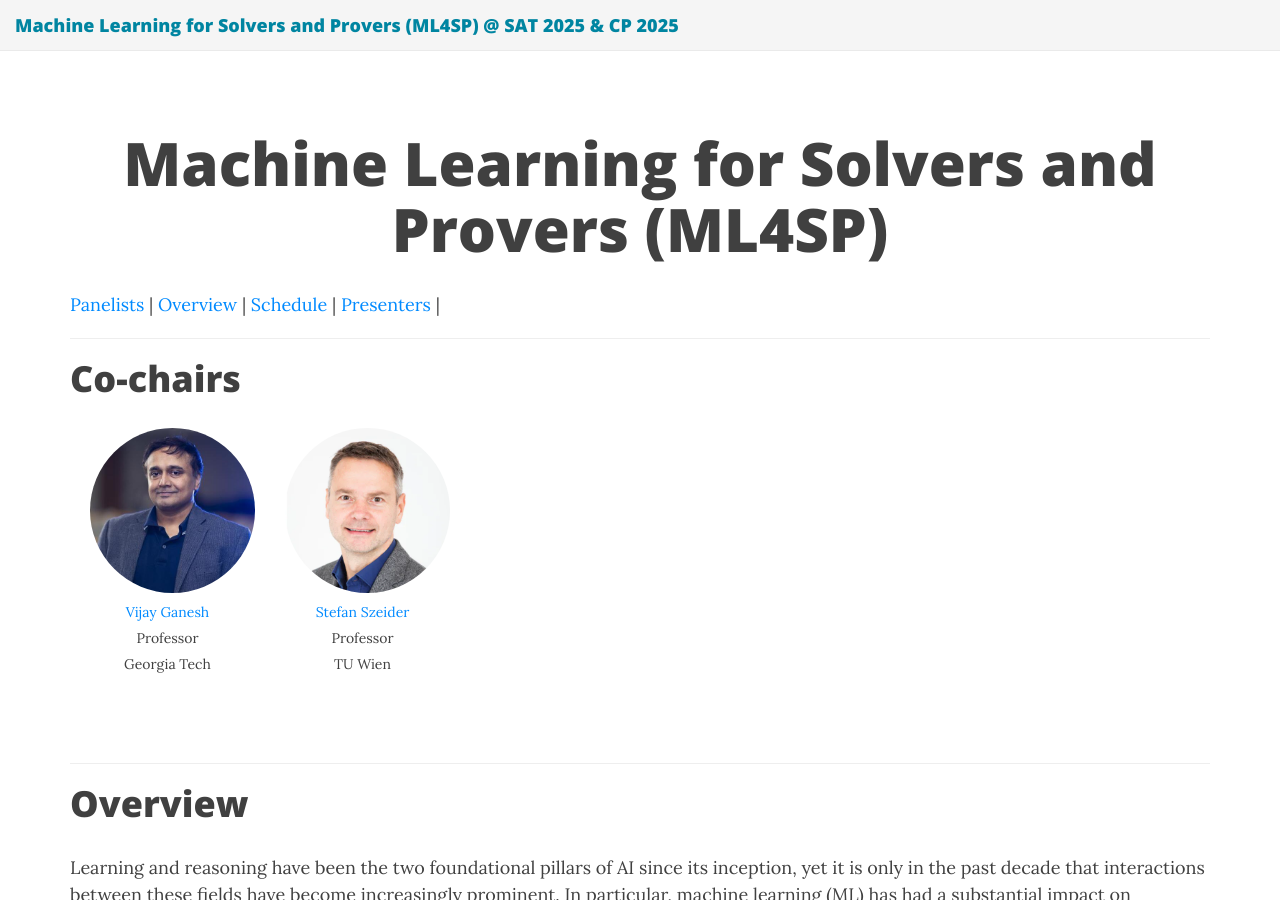
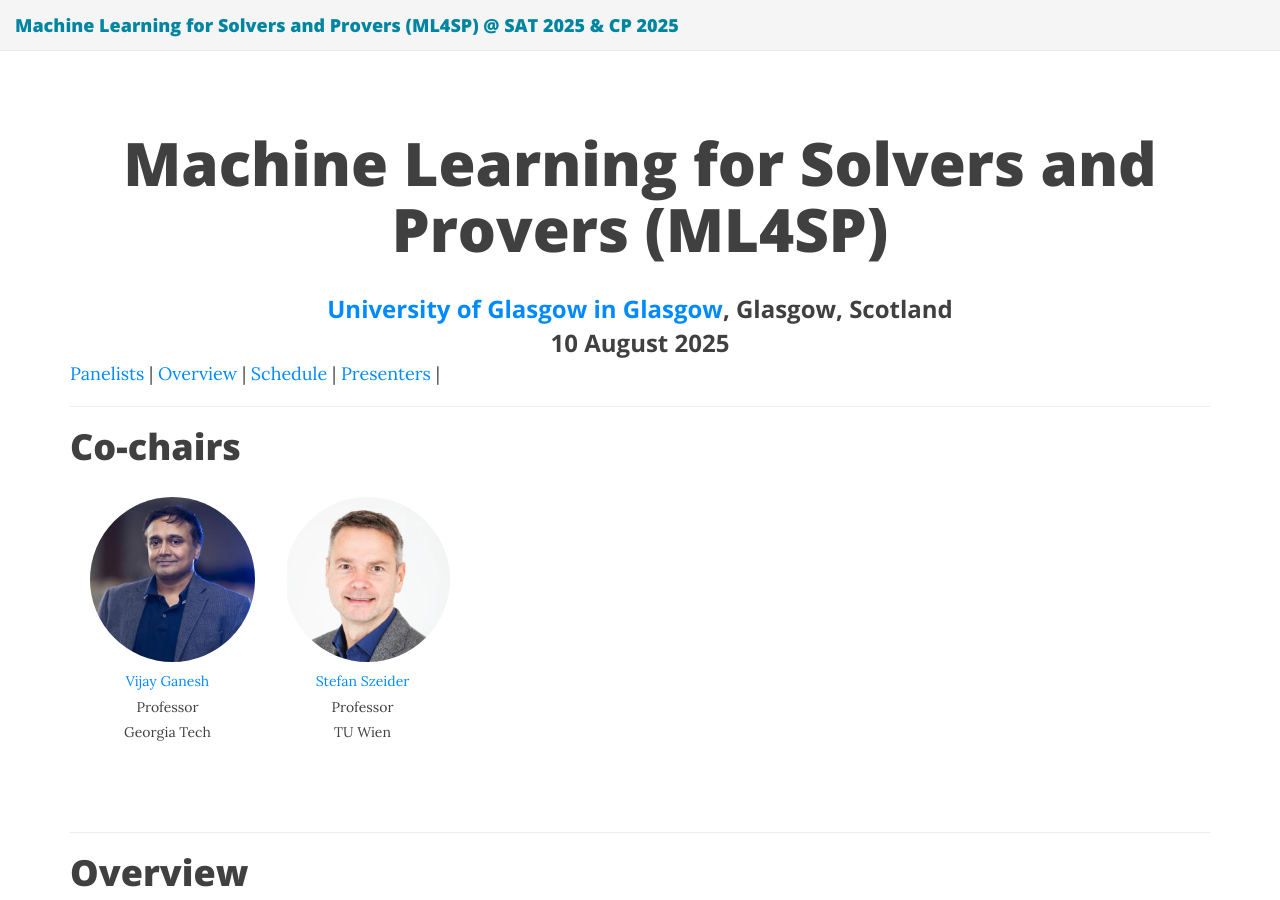
Before and after one commit to ml4sp/ml4sp.github.io, a Jekyll site: the page built from index.md, in a window 1280 px wide and 900 px high. Built offline with Jekyll 4.4.1, drawn with Linux system fonts in a browser that asks for light colours; nearby versions of some CDN libraries.

Commit message:
add venue and date

```diff
--- a/index.md
+++ b/index.md
@@ -6,15 +6,15 @@ title: Machine Learning for Solvers and Provers (ML4SP)
   <a target="_blank" href="https://neurips.cc/virtual/2023/tutorial/73946"><strong>Video Recording</strong></a>
 </div> -->
 
-<!-- <div class="venue" style="font-size: 24px; display: block; font-family: 'Open Sans', 'Helvetica Neue', Helvetica, Arial, sans-serif; font-weight: 300; color: #404040; text-align: center;">
-  <strong>Room 118A, <a target="_blank" href="https://g.co/kgs/jLhwXps">Pennsylvania Convention Center</a>, Philadelphia</strong>
+<div class="venue" style="font-size: 24px; display: block; font-family: 'Open Sans', 'Helvetica Neue', Helvetica, Arial, sans-serif; font-weight: 300; color: #404040; text-align: center;">
+  <strong><a target="_blank" href="https://www.gla.ac.uk/">University of Glasgow in Glasgow</a>, Glasgow, Scotland</strong>
 </div>
 
 <div class="venue" style="font-size: 24px; display: block; font-family: 'Open Sans', 'Helvetica Neue', Helvetica, Arial, sans-serif; font-weight: 300; color: #404040; text-align: center;">
-  <strong>26 February 2025, 2–6 PM ET</strong>
+  <strong>10 August 2025</strong>
 </div>
 
-<div class="venue" style="font-size: 20px; display: block; font-family: 'Open Sans', 'Helvetica Neue', Helvetica, Arial, sans-serif; font-weight: 300; color: #404040; text-align: center;">
+<!-- <div class="venue" style="font-size: 20px; display: block; font-family: 'Open Sans', 'Helvetica Neue', Helvetica, Arial, sans-serif; font-weight: 300; color: #404040; text-align: center;">
   <a target="_blank" href="https://aaai.org/conference/aaai/aaai-25/tutorial-and-lab-list/#TH24">(AAAI 2025 website)</a>
 </div> -->
 
```
